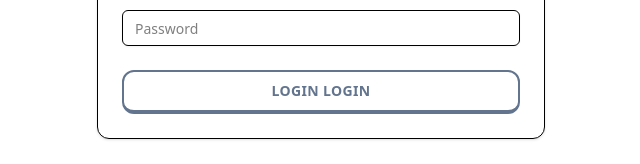
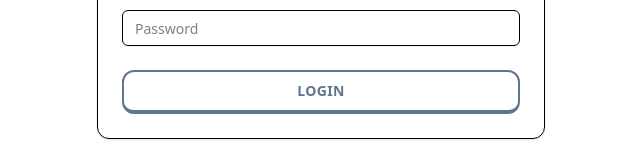
Before and after one commit to hiroshiimaizumi0611/springboot-poi-jooq, a React (Vite) app in the folder frontend/: page /login in a window 1280 px wide. Shown: the part 401-565 px from the top of the page, without its empty margins (319-959 px from the left). Built offline with nearby package versions, Linux system fonts and the light colour scheme.

Commit message:
fix login  page

```diff
--- a/frontend/src/components/auth/LoginForm.tsx
+++ b/frontend/src/components/auth/LoginForm.tsx
@@ -51,7 +51,6 @@ export default function LoginForm() {
           <Loader2 className="mr-2 h-4 w-4 animate-spin" />
         )}
         Login
-        Login
       </Button>
     </form>
   )
```
